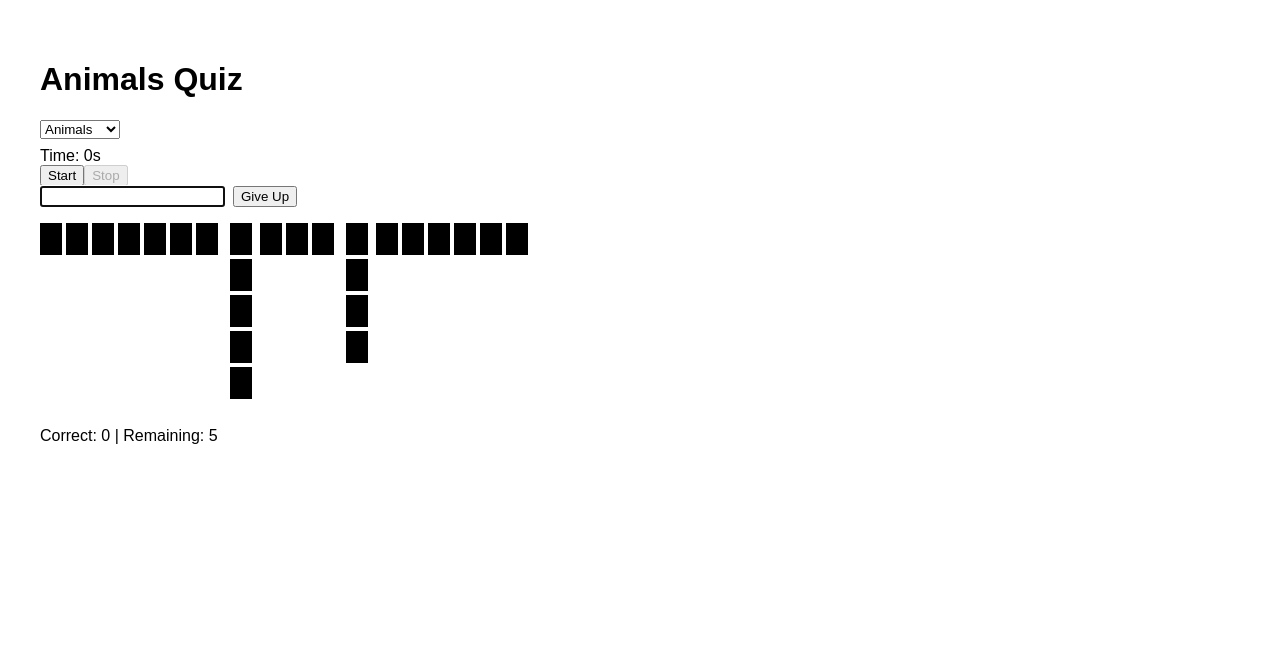
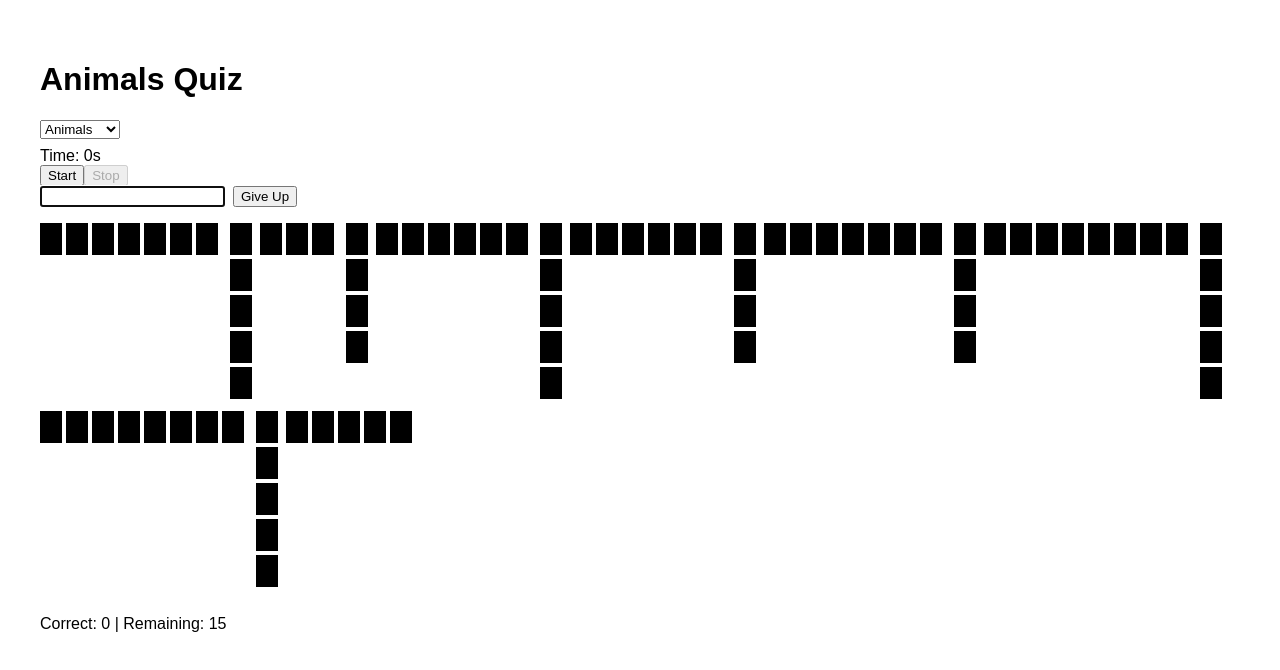
Before and after one commit to ahoff-git/Quizzler, a Next.js app: page / in a window 1280 px wide. Shown: the top 670 px of the page. Built offline with nearby package versions, Linux system fonts and the light colour scheme.

Commit message:
Remove quiz item limit

```diff
--- a/app/page.tsx
+++ b/app/page.tsx
@@ -15,7 +15,7 @@ export default function Page() {
 
   useEffect(() => {
     const shuffled = [...QUIZZES[quizKey]].sort(() => Math.random() - 0.5);
-    setQuizItems(shuffled.slice(0, 5));
+    setQuizItems(shuffled);
     setGuessed([]);
     setRevealed(false);
   }, [quizKey]);
```
